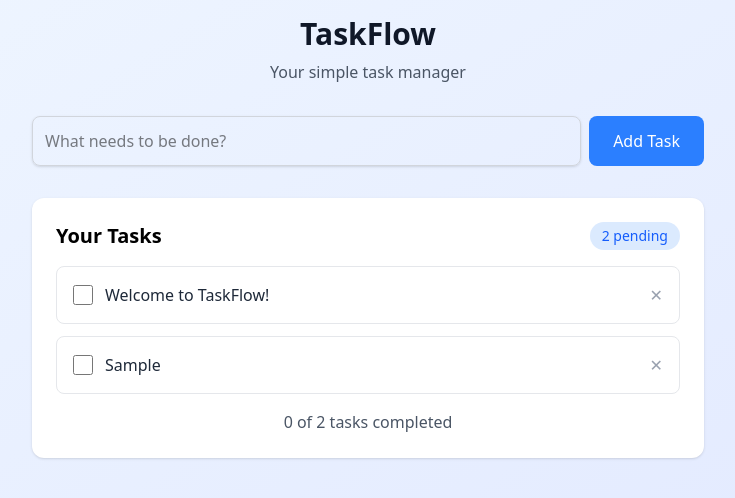
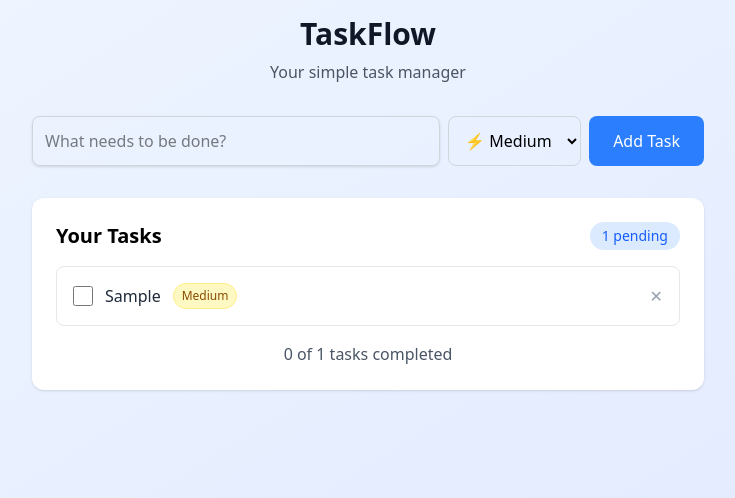
Before and after one commit to argjendab/taskflow, a Next.js app: page /dashboard in a window 1280 px wide. Both pictures are taken after typing "Sample" into the empty fields and a click on the button "Add Task". Shown: the top 498 px of the page, without its empty margins (272-1007 px from the left). Built offline with nearby package versions, Linux system fonts and the light colour scheme.

Commit message:
fix: TypeScript types for priority feature

```diff
--- a/app/dashboard/page.tsx
+++ b/app/dashboard/page.tsx
@@ -1,14 +1,31 @@
 'use client'
 
-import { useState } from "react";
+import { useState, useEffect } from "react";
+
+interface Task {
+  id: number;
+  text: string;
+  completed: boolean;
+  priority: 'low' | 'medium' | 'high'; // ADD: Priority type
+}
 
 export default function Dashboard() {
 
-    const [tasks, setTasks] = useState([
-        { id: 1, text: "Welcome to TaskFlow!", completed: false }
-    ]);
+    const [tasks, setTasks] = useState<Task[]>([]);
+    const [newTask, setNewTask] = useState('');
+    const [priority, setPriority] = useState<'low' | 'medium' | 'high'>('medium');
 
-    const [newTask, setNewTask] = useState('');
+    //load tasks from localstorage when component mounts
+    useEffect(()=>{
+        const savedTasks = localStorage.getItem('taskflow-tasks');
+        if(savedTasks) {
+            setTasks(JSON.parse(savedTasks));
+        }
+    }, []);
+
+    useEffect(() => {
+        localStorage.setItem('taskflow-tasks', JSON.stringify(tasks));
+    }, [tasks]);
 
     // FIX: Added proper TypeScript type for the event
     const addTask = (e: React.FormEvent) => {
@@ -17,9 +34,11 @@ export default function Dashboard() {
             setTasks([...tasks, {
                 id: Date.now(),
                 text: newTask,
-                completed: false
+                completed: false,
+                priority: priority
             }]);
             setNewTask('');
+            setPriority('medium');
         }
     };
 
@@ -33,6 +52,15 @@ export default function Dashboard() {
     // FIX: Added proper TypeScript type for the id
     const deleteTask = (id: number) => {
         setTasks(tasks.filter(task => task.id !== id));
+    };
+
+    const getPriorityColor = (priority: string) => {
+        switch(priority) {
+            case 'high': return 'bg-red-100 text-red-800 border-red-200';
+            case 'medium': return 'bg-yellow-100 text-yellow-800 border-yellow-200';
+            case 'low': return 'bg-green-100 text-green-800 border-green-200';
+            default: return 'bg-bray-100 text-gray-800';
+        }
     };
 
     return (
@@ -53,6 +81,15 @@ export default function Dashboard() {
                         placeholder="What needs to be done?"
                         className="flex-1 p-3 border border-gray-300 rounded-lg shadow-sm focus:outline-none focus:ring-2 focus:ring-blue-500"
                         />
+                        <select
+                            value={priority}
+                            onChange={(e) => setPriority(e.target.value)}
+                            className="p-3 border border-gray-300 rounded-lg focus:outline-none focus-ring-2 focus:ring-blue-500"
+                        >
+                            <option value="low">💤 Low</option>
+                            <option value="medium">⚡ Medium</option>
+                            <option value="high">🔥 High</option>
+                        </select>
                         <button
                         type="submit"
                         className="bg-blue-500 text-white px-6 py-3 rounded-lg hover:bg-blue-600 font-medium">
@@ -93,6 +130,13 @@ export default function Dashboard() {
                                         }>
                                             {task.text}
                                         </span>
+                                        <span className={`text-xs font-medium px-2 py-1 rounded-full border ${getPriorityColor(task.priority)}`}>
+                                            {task.priority === 'high' ? 'High':
+                                            task.priority === 'medium' ? 'Medium':
+                                            'Low'
+                                            }
+
+                                        </span>
                                     </div>
 
                                     <button
```
